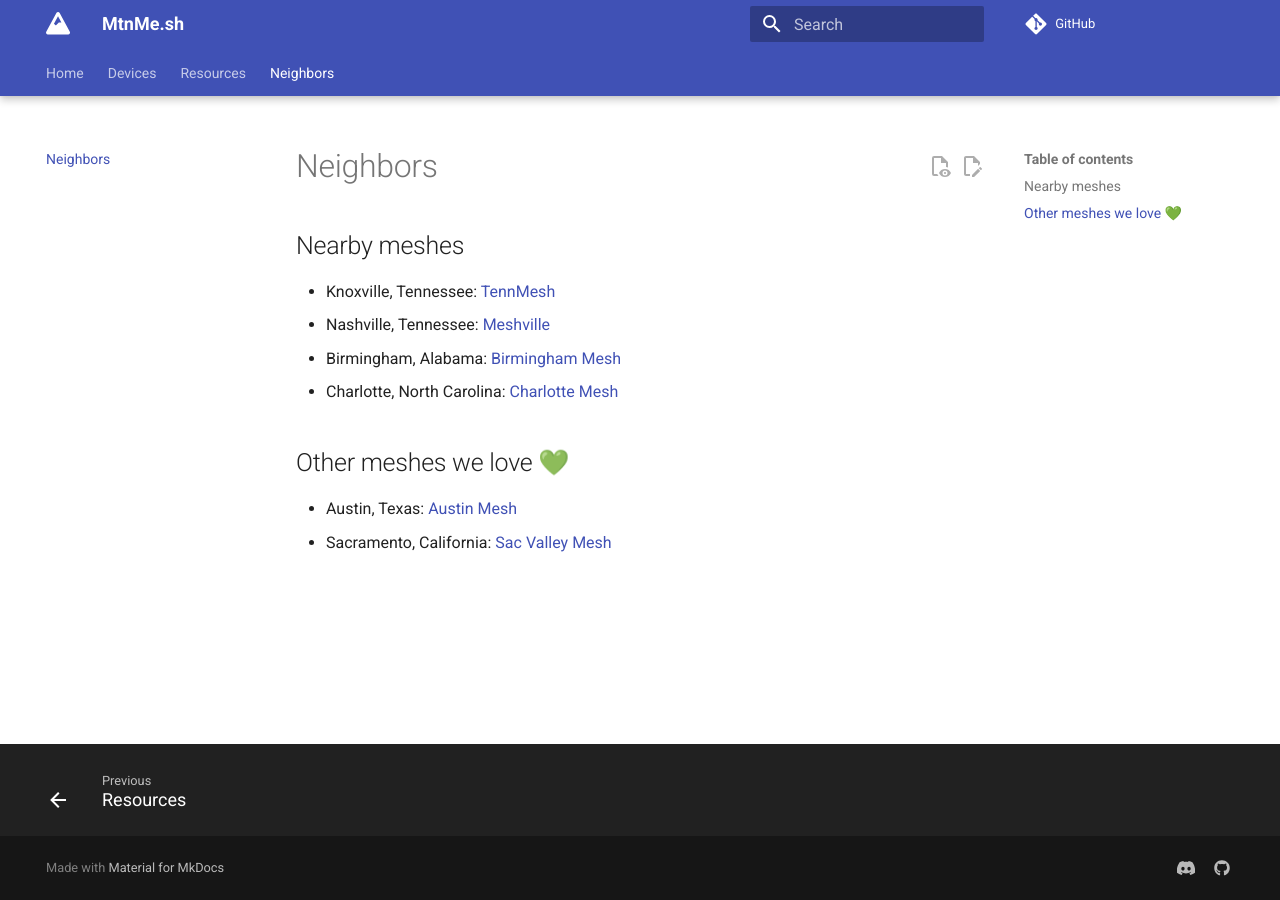
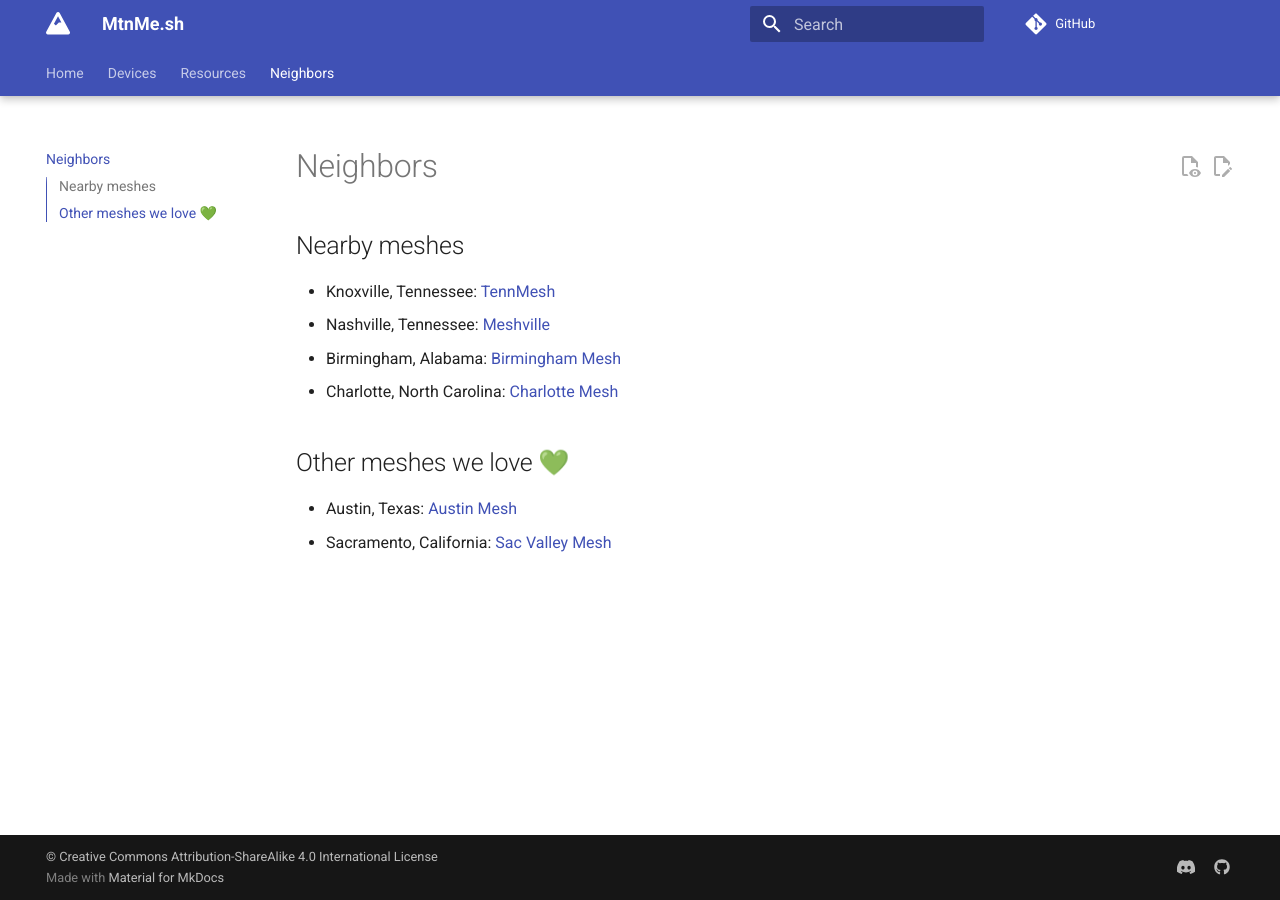
Before and after one commit to MtnMesh/mtnmesh.github.io, an MkDocs documentation site: the page built from docs/neighbors.md, in a window 1280 px wide. Built offline with MkDocs 1.6.1 and Material for MkDocs 9.7.7, drawn with Linux system fonts in a browser that asks for light colours; comment, search, counter and statistics services are not loaded.

Commit message:
Add copyright info, fix nav

```diff
--- a/mkdocs.yml
+++ b/mkdocs.yml
@@ -1,6 +1,7 @@
 site_name: MtnMe.sh
 site_author: MtnMe.sh
 site_description: "Mountain Mesh: Serving Meshtastic to the Appalachian Mountains (North GA)"
+copyright: © Creative Commons Attribution-ShareAlike 4.0 International License
 site_url: https://mtnme.sh/
 repo_url: https://github.com/MtnMesh/mtnmesh.github.io
 edit_uri: edit/main/docs/
@@ -33,7 +34,7 @@ theme:
   features:
     - navigation.tabs
     - navigation.tabs.sticky
-    - navigation.footer
+    - toc.integrate
     - content.action.view
     - content.action.edit
 
```
